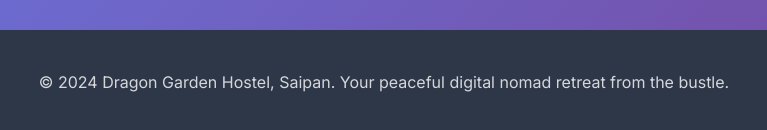
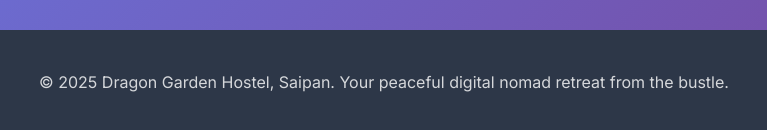
Before and after one commit to LouieSankey/dragon-garden-hostel, a website: page index.html in a window 1280 px wide. Shown: the part 5617-5747 px from the top of the page, 256-1023 px from the left. Drawn offline with Linux system fonts and the light colour scheme.

```diff
--- a/index.html
+++ b/index.html
@@ -312,7 +312,7 @@
 
     <footer>
         <div class="container">
-            <p>&copy; 2024 Dragon Garden Hostel, Saipan. Your peaceful digital nomad retreat from the bustle.</p>
+            <p>&copy; 2025 Dragon Garden Hostel, Saipan. Your peaceful digital nomad retreat from the bustle.</p>
         </div>
     </footer>
 
```
